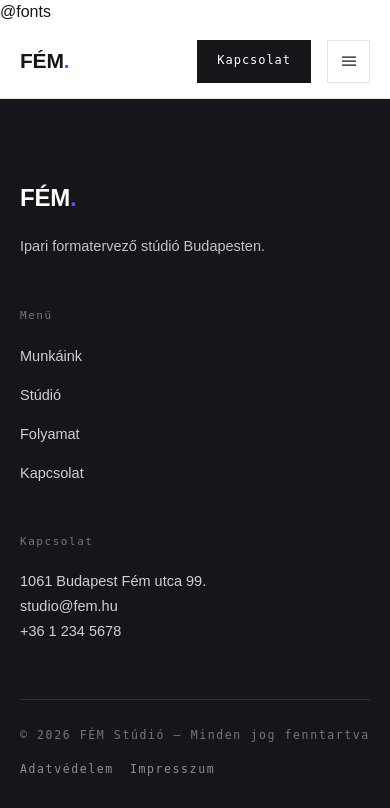
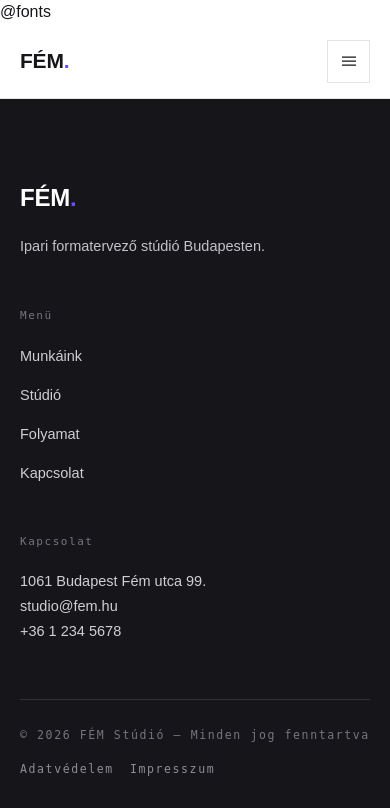
Before and after one commit to flows699/fws-landing, a Laravel app: page / in a window 390 px wide. Shown: the top 808 px of the page. Run offline with Laravel 12, Linux system fonts and the light colour scheme; style sheets or scripts are compiled from the project's sources.

Commit message:
fix: hide the header contact button below the sm breakpoint
The btn component's base class already sets inline-flex, and Tailwind emits
.inline-flex after .hidden, so the hidden utility passed from the header could
never win. Below 640px the header button rendered alongside the one inside the
mobile menu. Moving the visibility toggle to a wrapper element fixes it.

Co-Authored-By: Claude Opus 5 (1M context) <noreply@anthropic.com>
Claude-Session: https://claude.ai/code/session_01WsDNNpWgWUNTdPUbWQmt86

```diff
--- a/resources/views/components/header.blade.php
+++ b/resources/views/components/header.blade.php
@@ -26,7 +26,10 @@
         </nav>
 
         <div class="flex items-center gap-4">
-            <x-btn variant="dark" href="#kapcsolat" class="hidden sm:inline-flex">Kapcsolat</x-btn>
+            {{-- A wrapperen múlik a rejtés: a btn saját inline-flex osztálya később generálódik, mint a hidden, így azt felülírná. --}}
+            <div class="hidden sm:block">
+                <x-btn variant="dark" href="#kapcsolat">Kapcsolat</x-btn>
+            </div>
 
             {{-- Két külön svg, mert a <template x-if> az svg-n belül foreign contentbe kerül és nem működik. --}}
             <button
```
Also changed, not shown: docs/07-munkamenet.md (+1 -1 lines).
